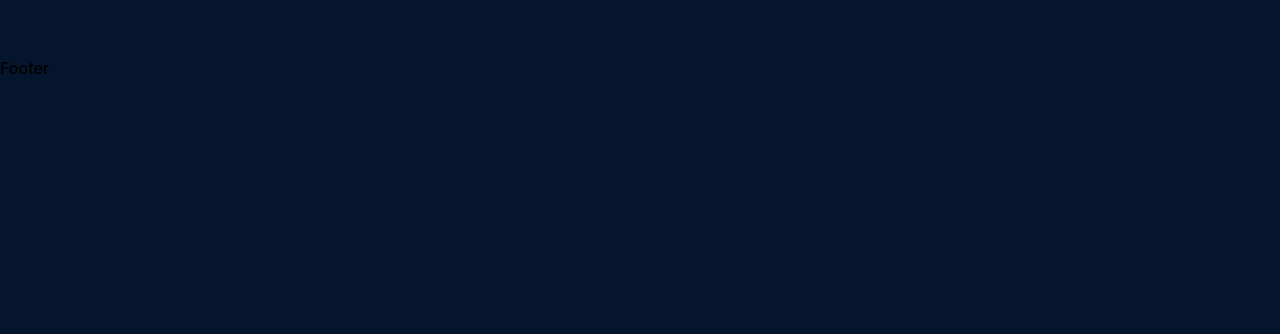
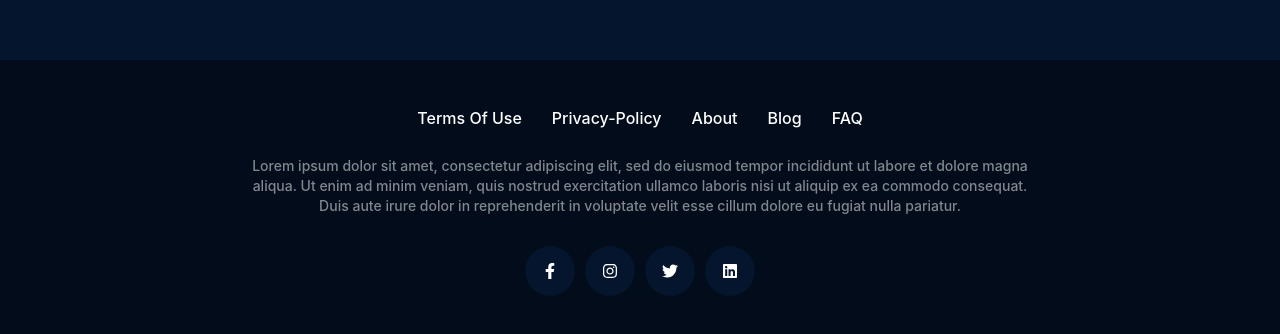
Before and after one commit to abhishekkumar0841/The-Movix-React-App, a React (Vite) app: page / in a window 1280 px wide. Shown: the part 1640-1974 px from the top of the page. Before the commit the page ends 1718 px from the top, so only its background shows below. Built offline with nearby package versions, Linux system fonts and the light colour scheme; no server answers.

Commit message:
Footer.jsx added

```diff
--- a/src/components/footer/Footer.jsx
+++ b/src/components/footer/Footer.jsx
@@ -1,9 +1,51 @@
-import React from 'react'
+import React from "react";
+import {
+  FaFacebookF,
+  FaInstagram,
+  FaTwitter,
+  FaLinkedin,
+} from "react-icons/fa";
+
+import ContentWrapper from "../contentWrapper/ContentWrapper";
+
+import "./footer.scss";
 
 const Footer = () => {
   return (
-    <div>Footer</div>
-  )
-}
+    <footer className="footer">
+      <ContentWrapper>
+        <ul className="menuItems">
+          <li className="menuItem">Terms Of Use</li>
+          <li className="menuItem">Privacy-Policy</li>
+          <li className="menuItem">About</li>
+          <li className="menuItem">Blog</li>
+          <li className="menuItem">FAQ</li>
+        </ul>
+        <div className="infoText">
+          Lorem ipsum dolor sit amet, consectetur adipiscing elit, sed do
+          eiusmod tempor incididunt ut labore et dolore magna aliqua. Ut enim ad
+          minim veniam, quis nostrud exercitation ullamco laboris nisi ut
+          aliquip ex ea commodo consequat. Duis aute irure dolor in
+          reprehenderit in voluptate velit esse cillum dolore eu fugiat nulla
+          pariatur.
+        </div>
+        <div className="socialIcons">
+          <span className="icon">
+            <FaFacebookF />
+          </span>
+          <span className="icon">
+            <FaInstagram />
+          </span>
+          <span className="icon">
+            <FaTwitter />
+          </span>
+          <span className="icon">
+            <FaLinkedin />
+          </span>
+        </div>
+      </ContentWrapper>
+    </footer>
+  );
+};
 
-export default Footer
+export default Footer;
--- a/src/components/footer/footer.scss
+++ b/src/components/footer/footer.scss
@@ -0,0 +1,68 @@
+@import "../../mixins.scss";
+.footer {
+  background-color: var(--black3);
+  padding: 50px 0;
+  color: white;
+  position: relative;
+  .contentWrapper {
+    display: flex;
+    align-items: center;
+    flex-direction: column;
+  }
+  .menuItems {
+    list-style-type: none;
+    display: flex;
+    align-items: center;
+    justify-content: center;
+    gap: 15px;
+    margin-bottom: 20px;
+    @include md {
+      margin-bottom: 30px;
+      gap: 30px;
+    }
+    .menuItem {
+      transition: all ease 0.3s;
+      cursor: pointer;
+      font-size: 12px;
+      @include md {
+        font-size: 16px;
+      }
+      &:hover {
+        color: var(--pink);
+      }
+    }
+  }
+  .infoText {
+    font-size: 12px;
+    line-height: 20px;
+    opacity: 0.5;
+    text-align: center;
+    max-width: 800px;
+    margin-bottom: 20px;
+    @include md {
+      font-size: 14px;
+      margin-bottom: 30px;
+    }
+  }
+  .socialIcons {
+    display: flex;
+    align-items: center;
+    justify-content: center;
+    gap: 10px;
+    .icon {
+      width: 50px;
+      height: 50px;
+      border-radius: 50%;
+      background-color: var(--black);
+      display: flex;
+      align-items: center;
+      justify-content: center;
+      cursor: pointer;
+      transition: all ease 0.3s;
+      &:hover {
+        box-shadow: 0 0 0.625em var(--pink);
+        color: var(--pink);
+      }
+    }
+  }
+}
```
